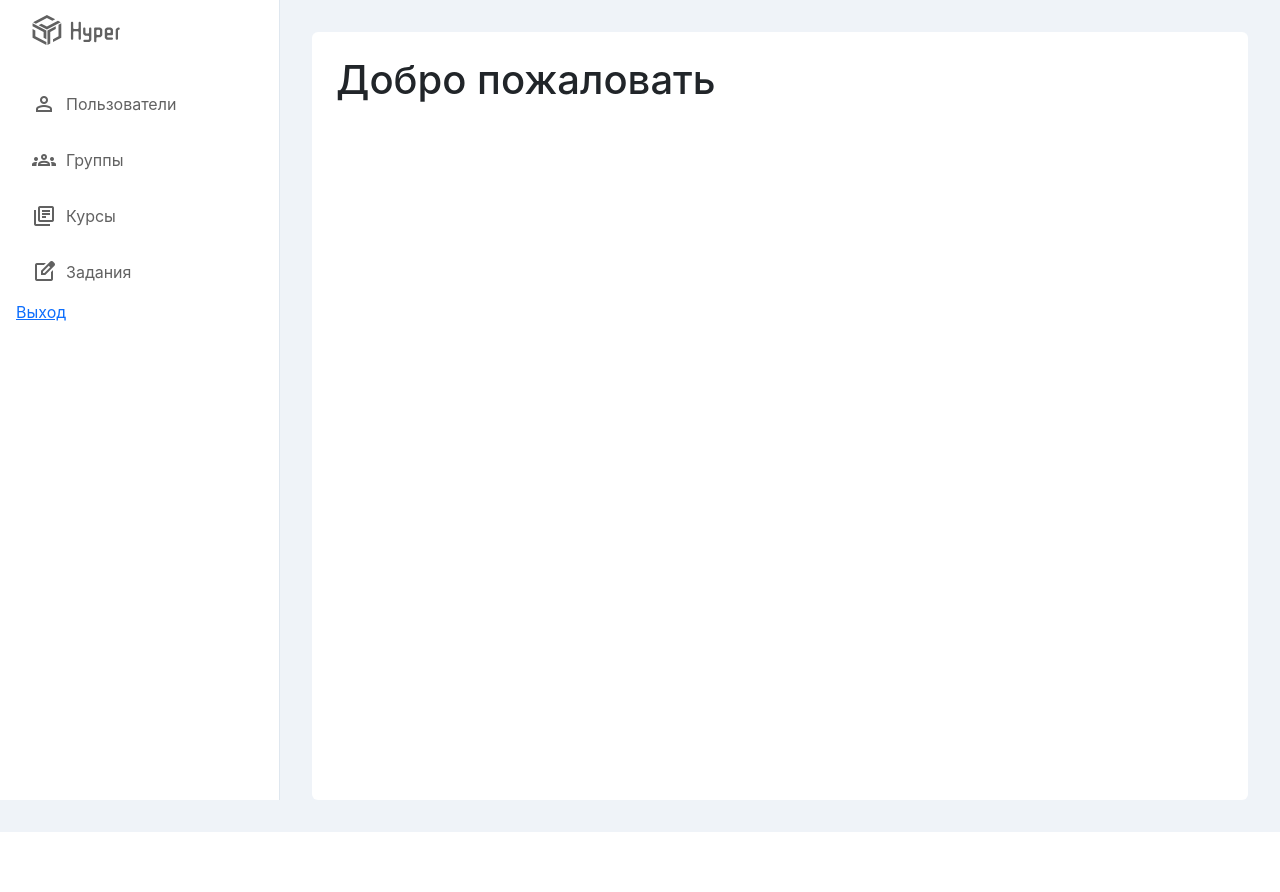
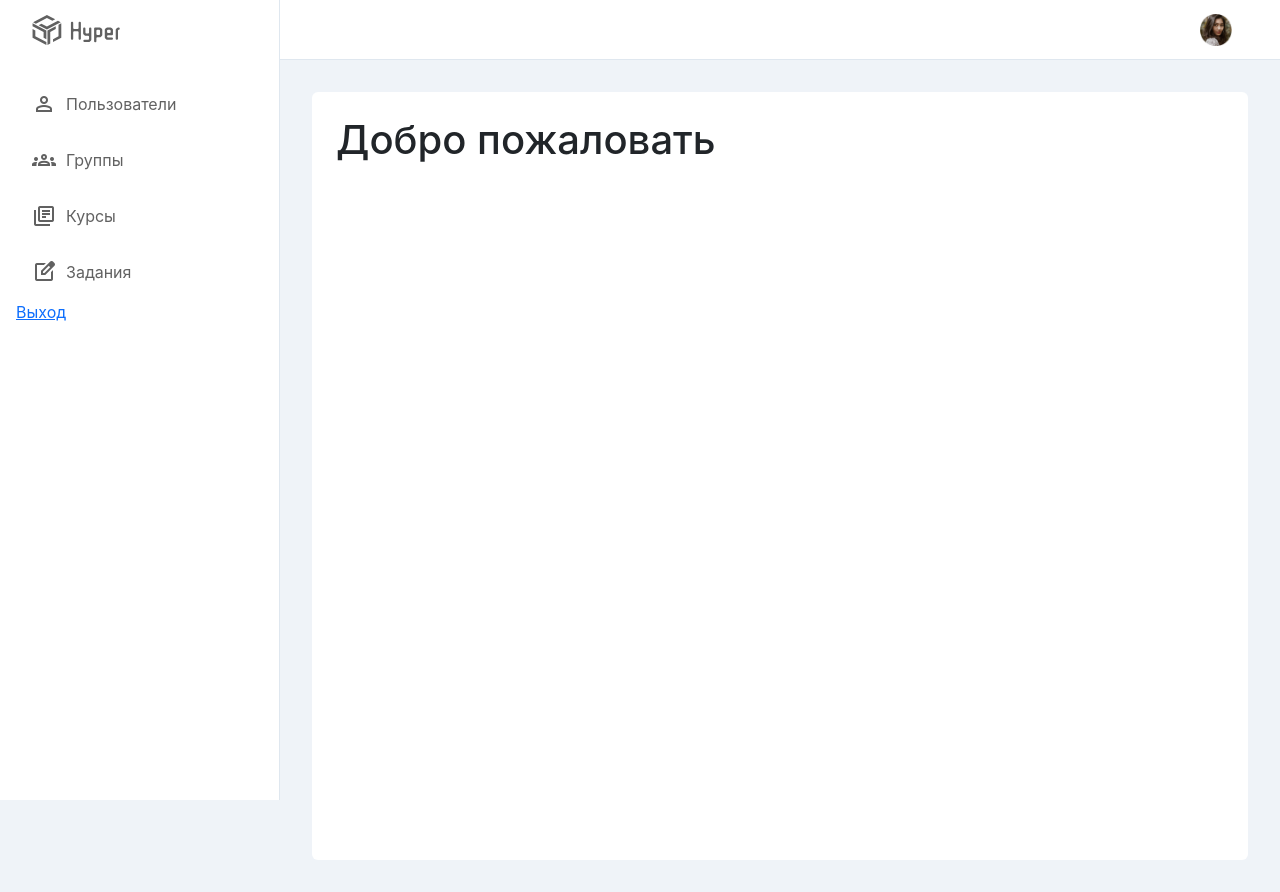
Before and after one commit to isys35/DJANGO_2610_LESSONS, a Django app: page / in a window 1280 px wide. Before the commit the page ends 832 px from the top, so only its background shows below. Run offline with Django 4.2, Linux system fonts and the light colour scheme; the visitor is signed in with stand-in values (Sample User, id 1).

Commit message:
feat: navbar and profile in navbar

```diff
--- /dev/null
+++ b/classroom/static/content.css
@@ -0,0 +1,10 @@
+.content {
+    padding: 32px 32px 32px calc(280px + 32px);
+}
+
+.content__wrapper {
+    background-color: white;
+    padding: 24px;
+    min-height: calc(100vh - 32px);
+    border-radius: 6px;
+}
--- /dev/null
+++ b/classroom/static/navbar.css
@@ -0,0 +1,28 @@
+.navbar {
+    height: 60px;
+    z-index: 1;
+    background-color: #ffffff;
+    border-bottom: 1px solid #dfe7ef;
+    padding: 0 32px;
+    align-items: center;
+}
+
+.navbar__menu {
+    display: flex;
+    align-items: center;
+}
+
+.navbar__profile {
+    border-radius: 6px;
+    padding: 8px 16px 8px 16px;
+    display: flex;
+}
+
+.navbar__profile img {
+    width: 32px;
+    height: 32px;
+}
+
+.navbar__profile:hover {
+  background-color: #F5F5F5;
+}
--- /dev/null
+++ b/classroom/static/sidebar.css
@@ -0,0 +1,45 @@
+.sidebar {
+    position: fixed;
+    left: 0;
+    top: 0;
+    bottom: 0;
+    width: 280px;
+    background-color: #ffff;
+    border-right: 1px solid #dfe7ef;
+    min-height: 100vh;
+    z-index: 2;
+}
+
+.logo {
+    display: flex;
+    height: 60px;
+    padding: 0 32px;
+    align-items: center;
+}
+
+.logo img {
+    height: 30px;
+}
+
+.menu {
+    padding: 16px;
+    list-style-type: none;
+}
+
+.menu__link {
+    display: flex;
+    padding: 16px;
+    text-decoration: none;
+    color: #616161;
+    border-radius: 6px;
+    align-items: center;
+}
+
+.menu__link:hover {
+    color: #616161;
+    background-color: #F5F5F5;
+}
+
+.menu__link span:first-child {
+    margin-right: 10px;
+}
--- a/classroom/static/style.css
+++ b/classroom/static/style.css
@@ -1,68 +1,23 @@
 @import "login.css";
+@import "content.css";
+@import "navbar.css";
+@import "sidebar.css";
 
 * {
     box-sizing: border-box;
 }
+ul {
+    list-style-type: none;
+    padding: 0;
+    margin: 0;
+}
+
 body {
     background-color: #eff3f8;
     font-family: ui-sans-serif, -apple-system, BlinkMacSystemFont, "Segoe UI", Helvetica, "Apple Color Emoji", Arial, sans-serif, "Segoe UI Emoji", "Segoe UI Symbol";
 }
 
-.sidebar {
-    position: fixed;
-    left: 0;
-    top: 0;
-    bottom: 0;
-    width: 280px;
-    background-color: #ffff;
-    border-right: 1px solid #dfe7ef;
-    min-height: 100vh;
-}
 
-.logo {
-    display: flex;
-    height: 60px;
-    padding: 0 32px;
-    align-items: center;
-}
-
-.logo img {
-    height: 30px;
-}
-
-.menu {
-    padding: 16px;
-    list-style-type: none;
-}
-
-.menu__link {
-    display: flex;
-    padding: 16px;
-    text-decoration: none;
-    color: #616161;
-    border-radius: 6px;
-    align-items: center;
-}
-
-.menu__link:hover {
-    color: #616161;
-    background-color: #F5F5F5;
-}
-
-.menu__link span:first-child {
-    margin-right: 10px;
-}
-
-.content {
-    padding: 32px 32px 32px calc(280px + 32px);
-}
-
-.content__wrapper {
-    background-color: white;
-    padding: 24px;
-    min-height: calc(100vh - 32px);
-    border-radius: 6px;
-}
 
 .course {
     border-radius: 6px;
--- a/classroom/templates/base.html
+++ b/classroom/templates/base.html
@@ -13,6 +13,12 @@
     {% block sidebar %}
         {% include "sidebar.html" %}
     {% endblock %}
+     <div class="navbar">
+         <div></div>
+         <ul class="navbar__menu">
+             <li><a href="#" class="navbar__profile"><img src="{% static "avatar.png" %}" alt="avatar"></a></li>
+         </ul>
+     </div>
     <div class="content">
         <div class="content__wrapper">
             {% block content %}
@@ -29,7 +35,6 @@
                     <div class="toast-body">
                       {{ message }}
                     </div>
-                      {# TODO: Починить закрытие #}
                     <button type="button" class="btn-close btn-close-white me-2 m-auto" data-bs-dismiss="toast" aria-label="Close"></button>
                   </div>
                 </div>
```
Also changed, not shown: classroom/static/avatar.png (added).
